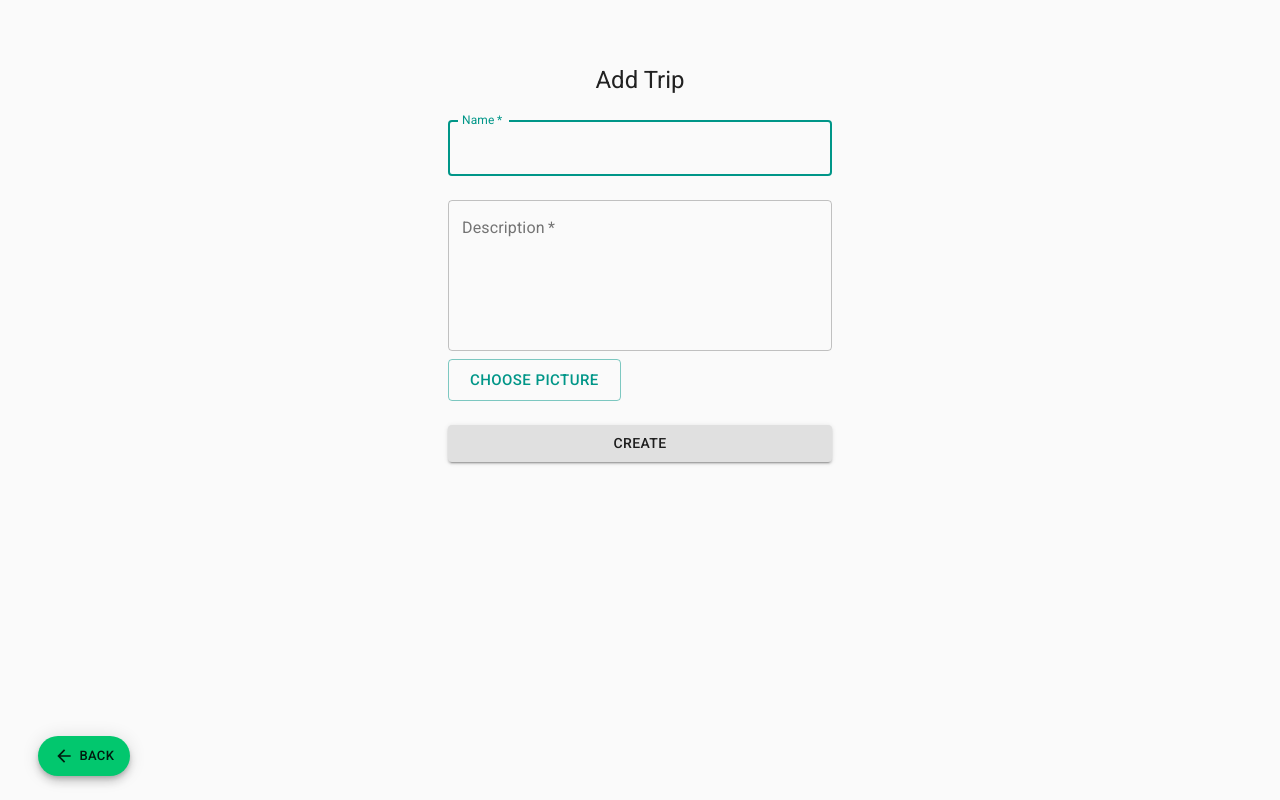
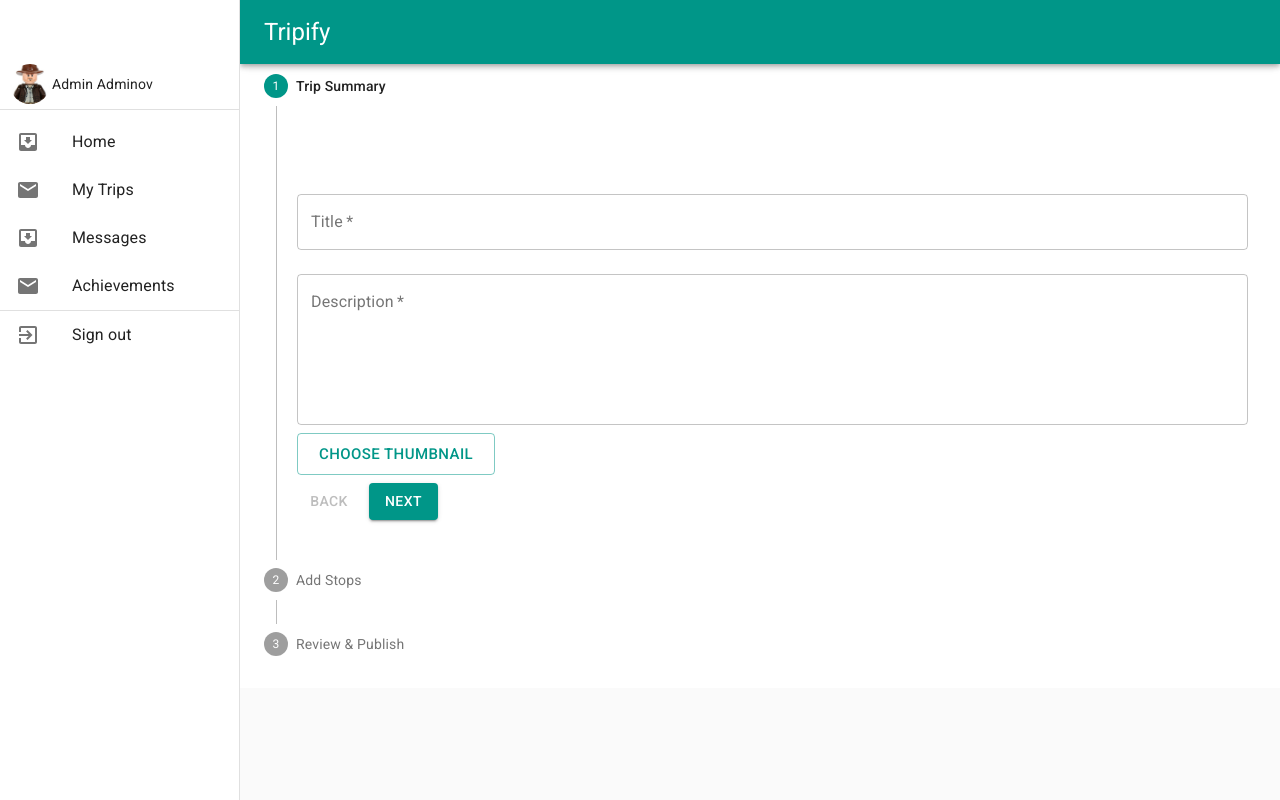
Before and after one commit to nzaharov/hci_project, a React (Create React App) app: page /create-trip in a window 1280 px wide. Built offline with nearby package versions, Linux system fonts and the light colour scheme.

Commit message:
added stop accordeon and trip creation screens

```diff
--- a/src/App.js
+++ b/src/App.js
@@ -5,7 +5,7 @@ import Login from './login/index';
 import TripDetails from './trip-details';
 import { ThemeContext } from './theme-context';
 import MainPage from './main-page';
-import UpsertTrip from './add-trip';
+import CreateTrip from './add-trip';
 
 function App() {
   const theme = useContext(ThemeContext);
@@ -17,7 +17,7 @@ function App() {
         </Route>
         <Route exact path='/auth/login' component={Login} />
         <Route exact path='/main' component={MainPage} />
-        <Route exact path='/create-trip' component={UpsertTrip} />
+        <Route exact path='/create-trip' component={CreateTrip} />
         <Route exact path='/trip' component={TripDetails} />
       </ThemeProvider>
     </BrowserRouter>
--- /dev/null
+++ b/src/add-trip/add-stops.js
@@ -0,0 +1,127 @@
+import React, { useState, useContext } from 'react';
+import { useHistory } from 'react-router-dom';
+import { makeStyles, TextField, Button } from '@material-ui/core';
+import { ThemeContext } from '../theme-context';
+import trips from '../main-page/trips';
+
+const AddStops = () => {
+  const [name, setName] = useState('');
+  const [description, setDescription] = useState('');
+  const [pictures, setPictures] = useState([]);
+  const [errorMessage, setErrorMessage] = useState('');
+  const history = useHistory();
+  const theme = useContext(ThemeContext);
+
+  const useStyles = makeStyles(() => ({
+    paper: {
+      marginTop: theme.spacing(8),
+      display: 'flex',
+      flexDirection: 'column',
+      alignItems: 'center',
+      width: '100%'
+    },
+    form: {
+      width: '100%',
+      marginTop: theme.spacing(1),
+    },
+    submit: {
+      margin: theme.spacing(3, 0, 2),
+    },
+    footer: {
+      display: 'flex',
+      flexDirection: 'column',
+      alignContent: 'center',
+    },
+    input: {
+      display: 'none',
+      padding: 12,
+    },
+
+    error: {
+      textAlign: "center",
+      color: 'red',
+      fontSize: '1.3rem'
+    }
+  }));
+
+  const classes = useStyles();
+
+  const submit = event => {
+    event.preventDefault();
+    trips.push({ name, author: 'Admin Adminov', stops: [], description, isLiked: false, likes: 0 });
+    history.push('/');
+  }
+
+  const upload = e => {
+    setPictures(Array.from(e.target.files));
+  }
+  function encodeImageFileAsURL(element) {
+    var file = pictures.files[0];
+    var reader = new FileReader();
+    reader.onloadend = function () {
+      console.log('RESULT', reader.result)
+    }
+    reader.readAsDataURL(file);
+  }
+
+  return (
+    <>
+      <div className={classes.paper}>
+        <form className={classes.form} onSubmit={submit}>
+          <TextField
+            variant="outlined"
+            margin="normal"
+            required
+            fullWidth
+            id="name"
+            label="Title"
+            value={name}
+            onChange={event => setName(event.target.value)}
+            name="username" />
+          <TextField
+            variant="outlined"
+            margin="normal"
+            required
+            fullWidth
+            value={description}
+            name="description"
+            label="Description"
+            multiline
+            rows="6"
+            id="password"
+            onChange={event => setDescription(event.target.value)}
+          />
+          <div style={{ display: 'flex', justifyContent: 'space-between', marginBottom: '10px' }}>
+            <input
+              accept="image/*"
+              className={classes.input}
+              id="contained-button-file"
+              multiple
+              type="file"
+              onChange={upload}
+            />
+            <input type="submit" id="upload-button" hidden />
+
+            <label htmlFor="contained-button-file">
+              <Button variant="outlined" color="primary" component="span">
+                Upload Images
+            </Button>
+            </label>
+            <Button variant="outlined" color="primary" component="span">
+              Pin on Map
+            </Button>
+          </div>
+
+          <Button variant="outlined" color="primary" component="span">
+            Add Another Stop
+            </Button>
+        </form>
+
+        {errorMessage ? <p className={classes.error}>{errorMessage}</p> : ''}
+
+      </div>
+    </>
+  );
+}
+
+export default AddStops;
--- a/src/add-trip/index.js
+++ b/src/add-trip/index.js
@@ -1,130 +1,113 @@
-import React, { useState, useContext } from 'react';
-import { useHistory } from 'react-router-dom';
-import { makeStyles, ThemeProvider, CssBaseline, TextField, Button, Typography } from '@material-ui/core';
-import { ThemeContext } from '../theme-context';
-import trips from '../main-page/trips';
-import BackButton from '../common/back-button';
+import React from 'react';
+import { makeStyles } from '@material-ui/core/styles';
+import Stepper from '@material-ui/core/Stepper';
+import Step from '@material-ui/core/Step';
+import StepLabel from '@material-ui/core/StepLabel';
+import StepContent from '@material-ui/core/StepContent';
+import Button from '@material-ui/core/Button';
+import Paper from '@material-ui/core/Paper';
+import Typography from '@material-ui/core/Typography';
+import Drawer from '../common/drawer';
+import TripSummary from './trip-summary';
+import AddStops from './add-stops';
 
-const UpsertTrip = () => {
-  const [name, setName] = useState('');
-  const [description, setDescription] = useState('');
-  const [pictures, setPictures] = useState([]);
-  const [errorMessage, setErrorMessage] = useState('');
-  const history = useHistory();
-  const theme = useContext(ThemeContext);
-
-  const useStyles = makeStyles(() => ({
-    paper: {
-      marginTop: theme.spacing(8),
-      display: 'flex',
-      flexDirection: 'column',
-      alignItems: 'center',
-      width: '90%'
+const useStyles = makeStyles((theme) => ({
+  root: {
+    width: '100%',
+    marginTop: '50px'
   },
-    form: {
-      width: '100%',
+  button: {
     marginTop: theme.spacing(1),
+    marginRight: theme.spacing(1),
   },
-    submit: {
-      margin: theme.spacing(3, 0, 2),
+  actionsContainer: {
+    marginBottom: theme.spacing(2),
   },
-    footer: {
-      display: 'flex',
-      flexDirection: 'column',
-      alignContent: 'center',
+  resetContainer: {
+    padding: theme.spacing(3),
   },
-    input: {
-      display: 'none',
-      padding: 12,
-    },
-
-    error: {
-      textAlign: "center",
-      color: 'red',
-      fontSize: '1.3rem'
-    }
 }));
 
-  const classes = useStyles();
-
-  const submit = event => {
-    event.preventDefault();
-    trips.push({name, author:'Admin Adminov', stops:[], description, isLiked: false, likes: 0});
-    history.push('/');
+function getSteps() {
+  return ['Trip Summary', 'Add Stops', 'Review & Publish'];
 }
 
-  const upload = e => {
-    setPictures(Array.from(e.target.files));
+function getStepContent(step) {
+  switch (step) {
+    case 0:
+      return <TripSummary />;
+    case 1:
+      return <AddStops />;
+    case 2:
+      return `Try out different ad text to see what brings in the most customers,
+              and learn how to enhance your ads using features like ad extensions.
+              If you run into any problems with your ads, find out how to tell if
+              they're running and how to resolve approval issues.`;
+    default:
+      return 'Unknown step';
   }
-  function encodeImageFileAsURL(element) {
-    var file = pictures.files[0];
-    var reader = new FileReader();
-    reader.onloadend = function() {
-      console.log('RESULT', reader.result)
-    }
-    reader.readAsDataURL(file);
 }
 
+const CreateTrip = () => {
+  const classes = useStyles();
+  const [activeStep, setActiveStep] = React.useState(0);
+  const steps = getSteps();
+
+  const handleNext = () => {
+    setActiveStep((prevActiveStep) => prevActiveStep + 1);
+  };
+
+  const handleBack = () => {
+    setActiveStep((prevActiveStep) => prevActiveStep - 1);
+  };
+
+  const handleReset = () => {
+    setActiveStep(0);
+  };
+
   return (
-    <ThemeProvider theme={theme}>
-      <CssBaseline />
-      <div id="login">
-        <div className={classes.paper}>
-          <Typography component="h1" variant="h5">
-            Add Trip
-        </Typography>
-          <form className={classes.form} onSubmit={submit}>
-            <TextField
-              variant="outlined"
-              margin="normal"
-              required
-              fullWidth
-              id="name"
-              label="Name"
-              value={name}
-              onChange={event => setName(event.target.value)}
-              name="username"
-              autoComplete="username"
-              autoFocus />
-            <TextField
-              variant="outlined"
-              margin="normal"
-              required
-              fullWidth
-              value={description}
-              name="description"
-              label="Description"
-              multiline
-              rows="6"
-              id="password"
-              onChange={event => setDescription(event.target.value)}
-            />
-            <input
-            accept="image/*"
-            className={classes.input}
-            id="contained-button-file"
-            multiple
-            type="file"
-            onChange={upload}
-          />
-          <input type="submit" id="upload-button" hidden />
-          <label htmlFor="contained-button-file">
-            <Button size="large" variant="outlined" color="primary" component="span">
-              Choose picture
+    <Drawer>
+      <div className={classes.root}>
+        <Stepper activeStep={activeStep} orientation="vertical">
+          {steps.map((label, index) => (
+            <Step key={label}>
+              <StepLabel>{label}</StepLabel>
+              <StepContent>
+                <Typography>{getStepContent(index)}</Typography>
+                <div className={classes.actionsContainer}>
+                  <div>
+                    <Button
+                      disabled={activeStep === 0}
+                      onClick={handleBack}
+                      className={classes.button}
+                    >
+                      Back
                   </Button>
-          </label>
-            <Button type="submit" fullWidth variant="contained" className={classes.submit}>
-              Create
+                    <Button
+                      variant="contained"
+                      color="primary"
+                      onClick={handleNext}
+                      className={classes.button}
+                    >
+                      {activeStep === steps.length - 1 ? 'Finish' : 'Next'}
                     </Button>
-          </form>
-
-          {errorMessage ? <p className={classes.error}>{errorMessage}</p> : ''}
-
                   </div>
                 </div>
-      <BackButton />
-    </ThemeProvider>
+              </StepContent>
+            </Step>
+          ))}
+        </Stepper>
+        {activeStep === steps.length && (
+          <Paper square elevation={0} className={classes.resetContainer}>
+            <Typography>All steps completed - you&apos;re finished</Typography>
+            <Button onClick={handleReset} className={classes.button}>
+              Reset
+          </Button>
+          </Paper>
+        )}
+      </div>
+    </Drawer>
   );
 }
 
-export default UpsertTrip;
+export default CreateTrip;
--- /dev/null
+++ b/src/add-trip/trip-summary.js
@@ -0,0 +1,119 @@
+import React, { useState, useContext } from 'react';
+import { useHistory } from 'react-router-dom';
+import { makeStyles, TextField, Button, Typography } from '@material-ui/core';
+import { ThemeContext } from '../theme-context';
+import trips from '../main-page/trips';
+import BackButton from '../common/back-button';
+
+const TripSummary = () => {
+  const [name, setName] = useState('');
+  const [description, setDescription] = useState('');
+  const [pictures, setPictures] = useState([]);
+  const [errorMessage, setErrorMessage] = useState('');
+  const history = useHistory();
+  const theme = useContext(ThemeContext);
+
+  const useStyles = makeStyles(() => ({
+    paper: {
+      marginTop: theme.spacing(8),
+      display: 'flex',
+      flexDirection: 'column',
+      alignItems: 'center',
+      width: '100%'
+    },
+    form: {
+      width: '100%',
+      marginTop: theme.spacing(1),
+    },
+    submit: {
+      margin: theme.spacing(3, 0, 2),
+    },
+    footer: {
+      display: 'flex',
+      flexDirection: 'column',
+      alignContent: 'center',
+    },
+    input: {
+      display: 'none',
+      padding: 12,
+    },
+
+    error: {
+      textAlign: "center",
+      color: 'red',
+      fontSize: '1.3rem'
+    }
+  }));
+
+  const classes = useStyles();
+
+  const submit = event => {
+    event.preventDefault();
+    trips.push({ name, author: 'Admin Adminov', stops: [], description, isLiked: false, likes: 0 });
+    history.push('/');
+  }
+
+  const upload = e => {
+    setPictures(Array.from(e.target.files));
+  }
+  function encodeImageFileAsURL(element) {
+    var file = pictures.files[0];
+    var reader = new FileReader();
+    reader.onloadend = function () {
+      console.log('RESULT', reader.result)
+    }
+    reader.readAsDataURL(file);
+  }
+
+  return (
+    <div>
+      <div className={classes.paper}>
+        <form className={classes.form} onSubmit={submit}>
+          <TextField
+            variant="outlined"
+            margin="normal"
+            required
+            fullWidth
+            id="name"
+            label="Title"
+            value={name}
+            onChange={event => setName(event.target.value)}
+            name="username" />
+          <TextField
+            variant="outlined"
+            margin="normal"
+            required
+            fullWidth
+            value={description}
+            name="description"
+            label="Description"
+            multiline
+            rows="6"
+            id="password"
+            onChange={event => setDescription(event.target.value)}
+          />
+          <input
+            accept="image/*"
+            className={classes.input}
+            id="contained-button-file"
+            multiple
+            type="file"
+            onChange={upload}
+          />
+          <input type="submit" id="upload-button" hidden />
+          <label htmlFor="contained-button-file">
+            <Button size="large" variant="outlined" color="primary" component="span">
+              Choose thumbnail
+            </Button>
+          </label>
+        </form>
+
+        {errorMessage ? <p className={classes.error}>{errorMessage}</p> : ''}
+
+      </div>
+      <BackButton />
+    </div>
+  );
+}
+
+export default TripSummary;
--- a/src/drawer.js
+++ b/src/common/drawer.js
@@ -82,7 +82,7 @@ const ResponsiveDrawer = (props) => {
       </div>
       <Divider />
       <List>
-        {['Inbox', 'Starred', 'Send email', 'Drafts'].map((text, index) => (
+        {['Home', 'My Trips', 'Messages', 'Achievements'].map((text, index) => (
           <ListItem button key={text}>
             <ListItemIcon>{index % 2 === 0 ? <InboxIcon /> : <MailIcon />}</ListItemIcon>
             <ListItemText primary={text} />
--- a/src/main-page/index.js
+++ b/src/main-page/index.js
@@ -5,7 +5,7 @@ import trips from './trips';
 import { ThemeContext } from '../theme-context';
 import Fab from '@material-ui/core/Fab';
 import AddIcon from '@material-ui/icons/Add';
-import Drawer from '../drawer';
+import Drawer from '../common/drawer';
 import { useHistory } from 'react-router-dom';
 
 const TripList = () => {
--- a/src/trip-details/index.js
+++ b/src/trip-details/index.js
@@ -53,7 +53,7 @@ const TripDetails = (props) => {
         <Trip trip={trip} />
       </TabPanel>
       <TabPanel value={currentTab} index={1}>
-        <Stops />
+        <Stops stops={trip.stops} />
       </TabPanel>
       <TabPanel value={currentTab} index={2}>
         <Gallery images={trip.images} />
--- a/src/trip-details/stops.js
+++ b/src/trip-details/stops.js
@@ -1,10 +1,66 @@
-import React from 'react';
+import React, { useState, useEffect } from 'react';
+import { makeStyles } from '@material-ui/core/styles';
+import ExpansionPanel from '@material-ui/core/ExpansionPanel';
+import ExpansionPanelDetails from '@material-ui/core/ExpansionPanelDetails';
+import ExpansionPanelSummary from '@material-ui/core/ExpansionPanelSummary';
+import Typography from '@material-ui/core/Typography';
+import ExpandMoreIcon from '@material-ui/icons/ExpandMore';
+
+const useStyles = makeStyles((theme) => ({
+  root: {
+    paddingLeft: '1.5%',
+    width: '97%',
+  },
+  heading: {
+    fontSize: theme.typography.pxToRem(15),
+    flexBasis: '33.33%',
+    flexShrink: 0,
+  },
+  secondaryHeading: {
+    fontSize: theme.typography.pxToRem(15),
+    color: theme.palette.text.secondary,
+  },
+}));
 
 const Stops = (props) => {
+  const classes = useStyles();
+  const stops = props.stops;
+  const [expanded, setExpanded] = useState(false);
+
+  useEffect(() => {
+    stops.length && setExpanded(stops[0].title)
+  }, [stops]);
+
+  const handleChange = (panel) => (event, isExpanded) => {
+    setExpanded(isExpanded ? panel : false);
+  };
+
   return (
-    <>
+    <div className={classes.root}>
+      {props.stops.map((stop) => (
+        <ExpansionPanel
+          key={stop.title}
+          expanded={expanded === stop.title}
+          onChange={handleChange(stop.title)}
+        >
+          <ExpansionPanelSummary
+            expandIcon={<ExpandMoreIcon />}
+            aria-controls="panel4bh-content"
+            id="panel4bh-header"
+          >
+            <Typography className={classes.heading}>
+              {stop.title}
+            </Typography>
+          </ExpansionPanelSummary>
 
-    </>
+          <ExpansionPanelDetails>
+            <Typography>
+              {stop.description}
+            </Typography>
+          </ExpansionPanelDetails>
+        </ExpansionPanel>
+      ))}
+    </div>
   );
 }
 
```
Lines whose indentation alone changed are shown as unchanged.
